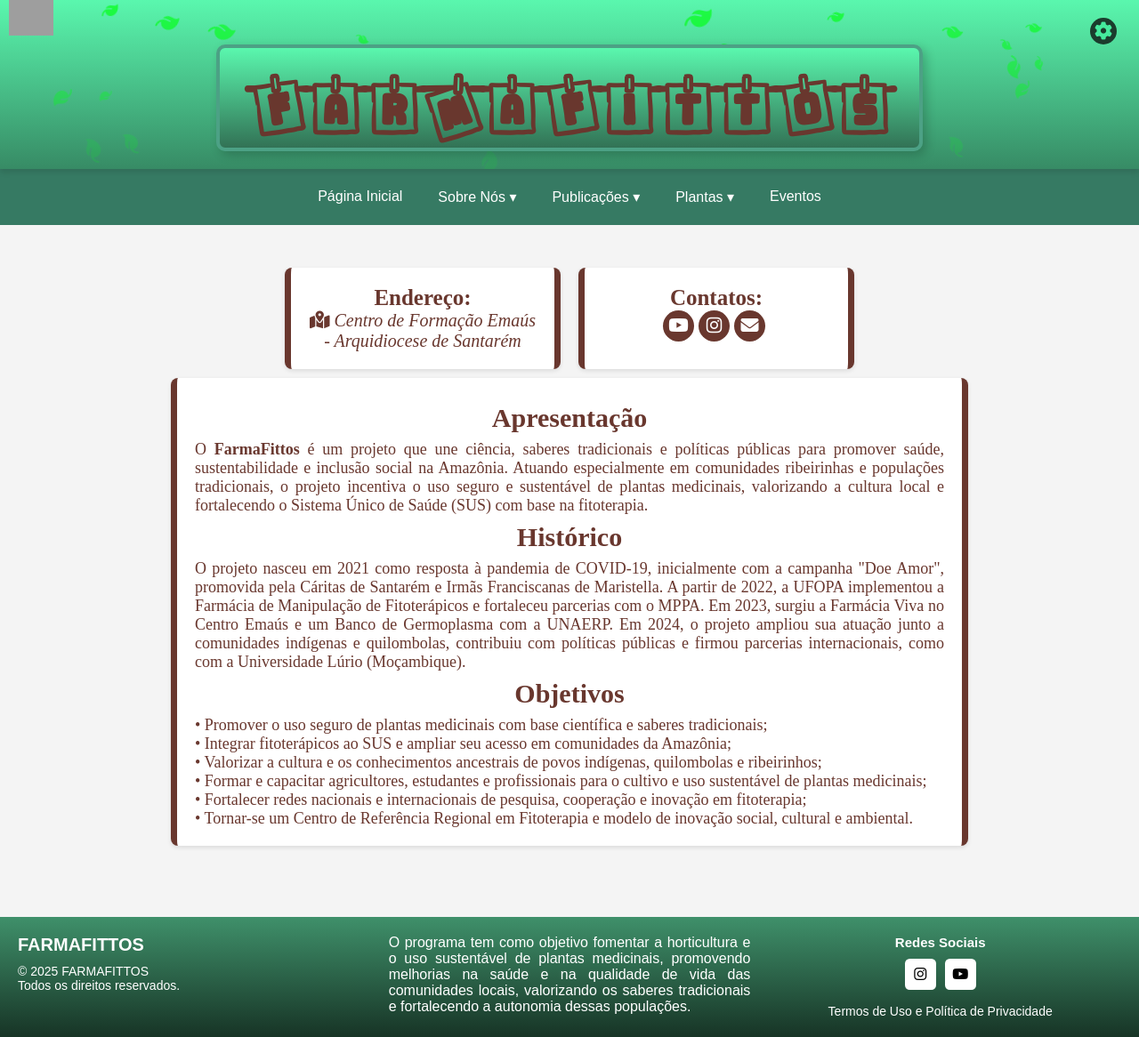
After one commit to bagil01/Farmafittos-vers-o-final, a PHP site: page /pages/apresentacao_projeto.php in a window 1280 px wide. The commit adds this page. Shown: the whole page at 89% size. Run offline with PHP 8.4, Linux system fonts and the light colour scheme; grey boxes are pictures that could not be loaded.

Commit message:
construção da pagina de apresentação, ajuste na paginas de cabeçalho e rodapé

```diff
--- /dev/null
+++ b/assets/css/apresentacao_projeto.css
@@ -0,0 +1,162 @@
+/* Reset básico */
+* {
+    margin: 0;
+    padding: 0;
+    box-sizing: border-box;
+}
+
+body {
+    font-family: Arial, sans-serif;
+    background-color: #ffffff;
+}
+
+/* Container principal */
+.container {
+    display: block;
+}
+
+/* Título */
+#titulo-descricao {
+    text-align: center;
+    margin: 0.5rem 0;
+}
+
+/* Descrição */
+.container-descricao {
+    max-width: 70%;
+    font-family: 'Times New Roman', Times, serif;
+    margin: 0 auto 3rem;
+    padding: 20px;
+    background-color: #ffffff;
+    border-radius: 8px;
+    border-left: 7px solid #69372E;
+    border-right: 7px solid #69372E;
+    box-shadow: 0 2px 5px rgba(0, 0, 0, 0.1);
+    text-align: justify;
+
+}
+
+.container-descricao h2 {
+    font-size: 30px;
+    color: #69372E;
+    font-weight: bold;
+}
+
+.container-descricao p {
+    font-size: 18px;
+    color: #69372E;
+}
+
+/* Contatos e endereço */
+.container-contatos-endereco {
+    display: flex;
+    justify-content: space-between;
+    gap: 20px;
+    max-width: 50%;
+    margin: 3rem auto 10px;
+}
+
+/* Blocos de endereço e contatos */
+.endereco,
+.contatos {
+    font-family: 'Times New Roman', Times, serif;
+    flex: 1;
+    padding: 20px;
+    background-color: #ffffff;
+    border-radius: 8px;
+    border-left: 7px solid #69372E;
+    border-right: 7px solid #69372E;
+    box-shadow: 0 2px 5px rgba(0, 0, 0, 0.1);
+    align-items: center;
+    text-align: center;
+}
+
+.endereco h3,
+.contatos h3 {
+    color: #69372E;
+    font-weight: bold;
+    font-size: 25px;
+
+}
+
+/* Link do endereço */
+.endereco a {
+    font-size: 20px;
+    color: #69372E;
+    text-decoration: none;
+    font-style: italic;
+}
+
+#text-endereco:hover {
+    color: #868686;
+}
+
+/* Redes sociais */
+.contatos ul {
+    display: flex;
+    padding: 0;
+    justify-content: center;
+}
+
+.contatos li {
+    list-style: none;
+    margin-right: 5px;
+    width: 35px;
+    height: 35px;
+    border-radius: 50%;
+    line-height: 35px;
+    text-align: center;
+    background-color: #69372E;
+    color: #95a5a6;
+    cursor: pointer;
+}
+
+.contatos li:hover {
+    background-color: #ffffff;
+    border: 1px solid #69372E;
+}
+
+.contatos a {
+    color: #ffffff;
+    font-size: 20px;
+}
+
+.contatos a:hover {
+    color: #69372E;
+}
+
+/* Responsivo */
+@media (max-width: 768px) {
+    .container-descricao {
+        max-width: 90%;
+        padding: 15px;
+        font-size: 18px;
+    }
+
+    .container-contatos-endereco {
+        flex-direction: column;
+        align-items: center;
+        max-width: 90%;
+        gap: 50px;
+    }
+
+    .endereco,
+    .contatos {
+        max-width: 100%;
+        padding: 15px;
+        text-align: left;
+    }
+
+    .endereco {
+        margin-bottom: -2.5rem;
+    }
+
+    .contatos ul {
+        justify-content: center;
+        flex-wrap: wrap;
+    }
+
+    .contatos li {
+        margin: 5px;
+    }
+}
--- a/assets/css/footer.css
+++ b/assets/css/footer.css
@@ -74,9 +74,12 @@ footer.footer {
 .footer-icons li i {
   color: rgb(0, 0, 0);
 }
-.footer-icons i:hover,li:hover{
-    color: #ffffff;
+
+.footer-icons i:hover,
+li:hover {
+  color: #000000;
 }
+
 .footer-icons li:hover {
   background: linear-gradient(to bottom, #327153, #12291e);
   color: rgb(255, 0, 0);
@@ -101,14 +104,22 @@ footer.footer {
   }
 
   .footer-info,
-  .footer-description,
   .footer-social {
     flex: none;
     margin-bottom: 20px;
     text-align: center;
   }
 
+  .footer-social {
+    margin-top: 10px;
+  }
+
+  .footer-description {
+    text-align: justify;
+  }
+
   .footer-icons {
     justify-content: center;
   }
+
 }
--- a/assets/css/header.css
+++ b/assets/css/header.css
@@ -12,28 +12,33 @@ body {
   margin: 0;
   padding: 0;
   background-color: #f4f4f4;
-   overflow-x: hidden;
+  overflow-x: hidden;
 }
 
 /* ===================== */
 /* Painel Superior       */
 /* ===================== */
 .painel {
-  position: relative; /* necessário para os ícones absolutos */
+  position: relative;
+  /* necessário para os ícones absolutos */
   display: flex;
   flex-direction: column;
   align-items: center;
   justify-content: center;
-  overflow: hidden; /* evita que os ícones vazem */
+  overflow: hidden;
+  /* evita que os ícones vazem */
   width: 100%;
-  max-width: 100vw; /* impede que ultrapasse a largura da tela */
-  height: 180px;
+  max-width: 100vw;
+  /* impede que ultrapasse a largura da tela */
+  height: 190px;
   box-shadow: 0px 4px 6px rgba(0, 0, 0, 0.1);
   padding: 10px;
   margin: 0 auto;
+
 }
 
 .titulo h1 {
+  height: 120px;
   font-family: 'font-title', sans-serif;
   font-size: 75px;
   color: #69372E;
@@ -41,7 +46,11 @@ body {
   padding: 10px;
   margin: auto;
   z-index: 2;
-
+  background: linear-gradient(to bottom, #5af7ae, #327255);
+  border: 4px solid #4ca185;
+  border-radius: 10px;
+  padding: 30px;
+  box-shadow: 4px 4px 12px rgba(0, 0, 0, 0.2);
 
 }
 
@@ -56,7 +65,8 @@ body {
   font-size: 20px;
   cursor: pointer;
   list-style: none;
-  outline: none; /* Remove a borda de foco */
+  outline: none;
+  /* Remove a borda de foco */
   margin-right: -30px;
   border-radius: 50%;
   padding: 5px;
@@ -64,13 +74,16 @@ body {
   color: #45ea9d;
   background-color: #1b3c2d;
 }
-.icons-right i:hover{
-  color:#1b3c2d ;
+
+.icons-right i:hover {
+  color: #1b3c2d;
   background-color: #45ea9d;
 }
-.icons-right li{
+
+.icons-right li {
   list-style: none;
 }
+
 /* Ícones à direita no painel */
 .incones {
   display: flex;
@@ -116,7 +129,7 @@ body {
 
 .menu a {
   text-decoration: none;
-  color: white;
+  color: #ffffff;
   padding: 12px 20px;
   display: block;
   transition: background 0.3s;
@@ -202,6 +215,7 @@ body {
 .mobile-menu-icon.active .line3 {
   transform: rotate(45deg) translate(-5px, -6px);
 }
+
 /* ===================== */
 /* Animação das folhas */
 /* ===================== */
@@ -229,6 +243,7 @@ body {
     transform: translateY(0) rotate(0deg);
     opacity: 0.7;
   }
+
   100% {
     transform: translateY(200px) rotate(360deg);
     opacity: 0;
@@ -238,7 +253,7 @@ body {
 .painel {
   position: relative;
   z-index: 1;
-  background: linear-gradient(to bottom, #5af7ae, #327255);
+  background: linear-gradient(to bottom, #5af7ae, #378b65);
   overflow: hidden;
 }
 
@@ -252,20 +267,28 @@ body {
   transform: translate(-50%, -50%);
   z-index: 5;
 }
+
 /* ===================== */
 /* Responsivo (mobile)   */
 /* ===================== */
 @media screen and (max-width: 768px) {
-  body{
+  body {
     overflow-x: hidden;
   }
-  .painel {
+
+  .painel{
     width: 100%;
-    height: 130px;
+    height: 150px;
     padding: 0;
-     overflow-x: hidden;
+    overflow-x: hidden;
   }
-
+  .painel h1{
+    max-width: 100%;
+    height: 100px;
+    font-size: 35px;
+    text-align: center;
+    margin-top: 5px;
+  }
   .menu {
     flex-direction: column;
     align-items: center;
@@ -300,9 +323,6 @@ body {
     display: block;
   }
 
-  .painel h1 {
-    font-size: 35px;
-  }
 
   .logo {
     height: 40px;
--- /dev/null
+++ b/assets/js/animacao.js
@@ -0,0 +1,46 @@
+const leafContainer = document.querySelector('.leaf-background');
+const greenDark = '#008000';     // Verde escuro
+const greenLight = '##00ff11';    // Verde claro vibrante
+
+
+// Função que cria e solta folhas infinitamente
+function createLeaf() {
+  const leaf = document.createElement('i');
+  leaf.classList.add('fa-solid', 'fa-leaf', 'leaf');
+
+  const size = Math.random() * 20 + 10;
+  leaf.style.setProperty('--size', `${size}px`);
+  leaf.style.left = `${Math.random() * 100}%`;
+  leaf.style.animationDuration = `${Math.random() * 5 + 5}s`; // duração da queda
+  leaf.style.opacity = Math.random();
+  leafContainer.appendChild(leaf);
+
+  // Remove a folha após a animação e cria outra
+  leaf.addEventListener('animationend', () => {
+    leaf.remove();
+    createLeaf(); // cria uma nova folha após a anterior sair
+  });
+}
+
+// Cria várias folhas iniciais
+for (let i = 0; i < 60; i++) {
+  setTimeout(createLeaf, i * 200); // espaça a criação para efeito contínuo
+}
+
+// Círculo invisível e detecção de folhas
+const circle = document.createElement('div');
+circle.classList.add('mouse-circle');
+document.body.appendChild(circle);
+
+document.querySelector('.painel').addEventListener('mousemove', (e) => {
+  circle.style.left = `${e.pageX}px`;
+  circle.style.top = `${e.pageY}px`;
+
+  document.querySelectorAll('.leaf').forEach((leaf) => {
+    const rect = leaf.getBoundingClientRect();
+    const dx = e.clientX - rect.left;
+    const dy = e.clientY - rect.top;
+    const distance = Math.sqrt(dx * dx + dy * dy);
+    leaf.style.color = distance < 100 ? greenDark : greenLight;
+  });
+});
--- a/assets/js/header.js
+++ b/assets/js/header.js
@@ -1,46 +1,8 @@
-const leafContainer = document.querySelector('.leaf-background');
-const greenDark = '#008000';     // Verde escuro
-const greenLight = '##00ff11';    // Verde claro vibrante
 
+  const toggle = document.getElementById('menuToggle');
+  const menu = document.getElementById('menuMobile');
 
-// Função que cria e solta folhas infinitamente
-function createLeaf() {
-  const leaf = document.createElement('i');
-  leaf.classList.add('fa-solid', 'fa-leaf', 'leaf');
-
-  const size = Math.random() * 20 + 10;
-  leaf.style.setProperty('--size', `${size}px`);
-  leaf.style.left = `${Math.random() * 100}%`;
-  leaf.style.animationDuration = `${Math.random() * 5 + 5}s`; // duração da queda
-  leaf.style.opacity = Math.random();
-  leafContainer.appendChild(leaf);
-
-  // Remove a folha após a animação e cria outra
-  leaf.addEventListener('animationend', () => {
-    leaf.remove();
-    createLeaf(); // cria uma nova folha após a anterior sair
+  toggle.addEventListener('click', () => {
+    toggle.classList.toggle('active');
+    menu.classList.toggle('show');
   });
-}
-
-// Cria várias folhas iniciais
-for (let i = 0; i < 60; i++) {
-  setTimeout(createLeaf, i * 200); // espaça a criação para efeito contínuo
-}
-
-// Círculo invisível e detecção de folhas
-const circle = document.createElement('div');
-circle.classList.add('mouse-circle');
-document.body.appendChild(circle);
-
-document.querySelector('.painel').addEventListener('mousemove', (e) => {
-  circle.style.left = `${e.pageX}px`;
-  circle.style.top = `${e.pageY}px`;
-
-  document.querySelectorAll('.leaf').forEach((leaf) => {
-    const rect = leaf.getBoundingClientRect();
-    const dx = e.clientX - rect.left;
-    const dy = e.clientY - rect.top;
-    const distance = Math.sqrt(dx * dx + dy * dy);
-    leaf.style.color = distance < 100 ? greenDark : greenLight;
-  });
-});
--- a/includes/footer.php
+++ b/includes/footer.php
@@ -3,6 +3,7 @@
 ?>
             <!--estilos-->
         <link rel="stylesheet" href="./assets/css/footer.css">
+         <link rel="stylesheet" href="../assets/css/footer.css">
 
 <footer class="footer">
   <div class="footer-info">
--- a/includes/header.php
+++ b/includes/header.php
@@ -47,12 +47,12 @@
             </div>
 
             <ul class="menu" id="menuMobile">
-                <li><a href="./index.php">Página Inicial</a></li>
+                <li><a href="/Farmafittos-vers-o-final/index.php">Página Inicial</a></li>
 
                 <li class="dropdown">
                     <a href="#">Sobre Nós ▾</a>
                     <ul class="submenu">
-                        <li><a href="./Apesentacao_Projeto.php">Apresentação do Projeto</a></li>
+                        <li><a href="/Farmafittos-vers-o-final/pages/Apresentacao_Projeto.php">Apresentação do Projeto</a></li>
                         <li><a href="./Colobaradiores_e_voluntarios.php">Colaboradores e Voluntários</a></li>
                     </ul>
                 </li>
@@ -126,6 +126,11 @@
     <!-- Scripts -->
     <script src="./assets/js/config.js"></script>
     <script src="./assets/js/header.js"></script>
+    <script src="./assets/js/animacao.js"></script>
+    <!--Scripts-->
+    <script src="../assets/js/config.js"></script>
+    <script src="../assets/js/header.js"></script>
+    <script src="../assets/js/animacao.js"></script>
 </body>
 
 </html>
--- /dev/null
+++ b/pages/apresentacao_projeto.php
@@ -0,0 +1,81 @@
+<?php
+// include './includes/header.php'; // Descomente se tiver um cabeçalho separado
+?>
+
+<!DOCTYPE html>
+<html lang="pt-BR">
+<head>
+    <meta charset="UTF-8">
+    <meta name="viewport" content="width=device-width, initial-scale=1.0">
+    <title>Apresentação do Projeto</title>
+    <link rel="icon" type="image/png" href="./assents/Design sem nome (2).png">
+    <link rel="stylesheet" href="../assets/css/Apresentacao_Projeto.css">
+    <link rel="stylesheet" href="../icons/fontawesome-free-6.5.2-web/css/all.css">
+
+    <?php include '../includes/header.php'; ?>
+
+</head>
+<body>
+
+    <div class="container">
+
+        <!-- Endereço e Contatos -->
+        <div class="container-contatos-endereco">
+            <div class="endereco">
+                <h3>Endereço:</h3>
+                <a id="text-endereco" href="https://maps.app.goo.gl/EKpDYEdJQex8SvoEA" target="_blank">
+                    <i class="fa-solid fa-map-location-dot"></i>
+                    Centro de Formação Emaús - Arquidiocese de Santarém
+                </a>
+            </div>
+
+            <div class="contatos">
+                <h3>Contatos:</h3>
+                <ul>
+                    <li><a href="https://www.youtube.com/@Farmafittos" target="_blank"><i class="fa-brands fa-youtube"></i></a></li>
+                    <li><a href="https://www.instagram.com/farmafittos" target="_blank"><i class="fa-brands fa-instagram"></i></a></li>
+                    <li><a href="#"><i class="fa-solid fa-envelope"></i></a></li>
+                </ul>
+            </div>
+        </div>
+
+        <!-- Conteúdo da Apresentação -->
+        <div class="container-descricao">
+            <h2 id="titulo-descricao">Apresentação</h2>
+            <p>
+                O <strong>FarmaFittos</strong> é um projeto que une ciência, saberes tradicionais e políticas públicas
+                para promover saúde, sustentabilidade e inclusão social na Amazônia. Atuando especialmente em
+                comunidades ribeirinhas e populações tradicionais, o projeto incentiva o uso seguro e sustentável de
+                plantas medicinais, valorizando a cultura local e fortalecendo o Sistema Único de Saúde (SUS) com base
+                na fitoterapia.
+            </p>
+
+            <h2 id="titulo-descricao">Histórico</h2>
+            <p>
+                O projeto nasceu em 2021 como resposta à pandemia de COVID-19, inicialmente com a campanha "Doe Amor",
+                promovida pela Cáritas de Santarém e Irmãs Franciscanas de Maristella. A partir de 2022, a UFOPA
+                implementou a Farmácia de Manipulação de Fitoterápicos e fortaleceu parcerias com o MPPA. Em 2023,
+                surgiu a Farmácia Viva no Centro Emaús e um Banco de Germoplasma com a UNAERP. Em 2024, o projeto
+                ampliou sua atuação junto a comunidades indígenas e quilombolas, contribuiu com políticas públicas e
+                firmou parcerias internacionais, como com a Universidade Lúrio (Moçambique).
+            </p>
+
+            <h2 id="titulo-descricao">Objetivos</h2>
+            <p>
+                • Promover o uso seguro de plantas medicinais com base científica e saberes tradicionais;<br>
+                • Integrar fitoterápicos ao SUS e ampliar seu acesso em comunidades da Amazônia;<br>
+                • Valorizar a cultura e os conhecimentos ancestrais de povos indígenas, quilombolas e ribeirinhos;<br>
+                • Formar e capacitar agricultores, estudantes e profissionais para o cultivo e uso sustentável de
+                plantas medicinais;<br>
+                • Fortalecer redes nacionais e internacionais de pesquisa, cooperação e inovação em fitoterapia;<br>
+                • Tornar-se um Centro de Referência Regional em Fitoterapia e modelo de inovação social, cultural e
+                ambiental.
+            </p>
+        </div>
+
+    </div>
+
+<?php include '../includes/footer.php';?>
+
+</body>
+</html>
```
